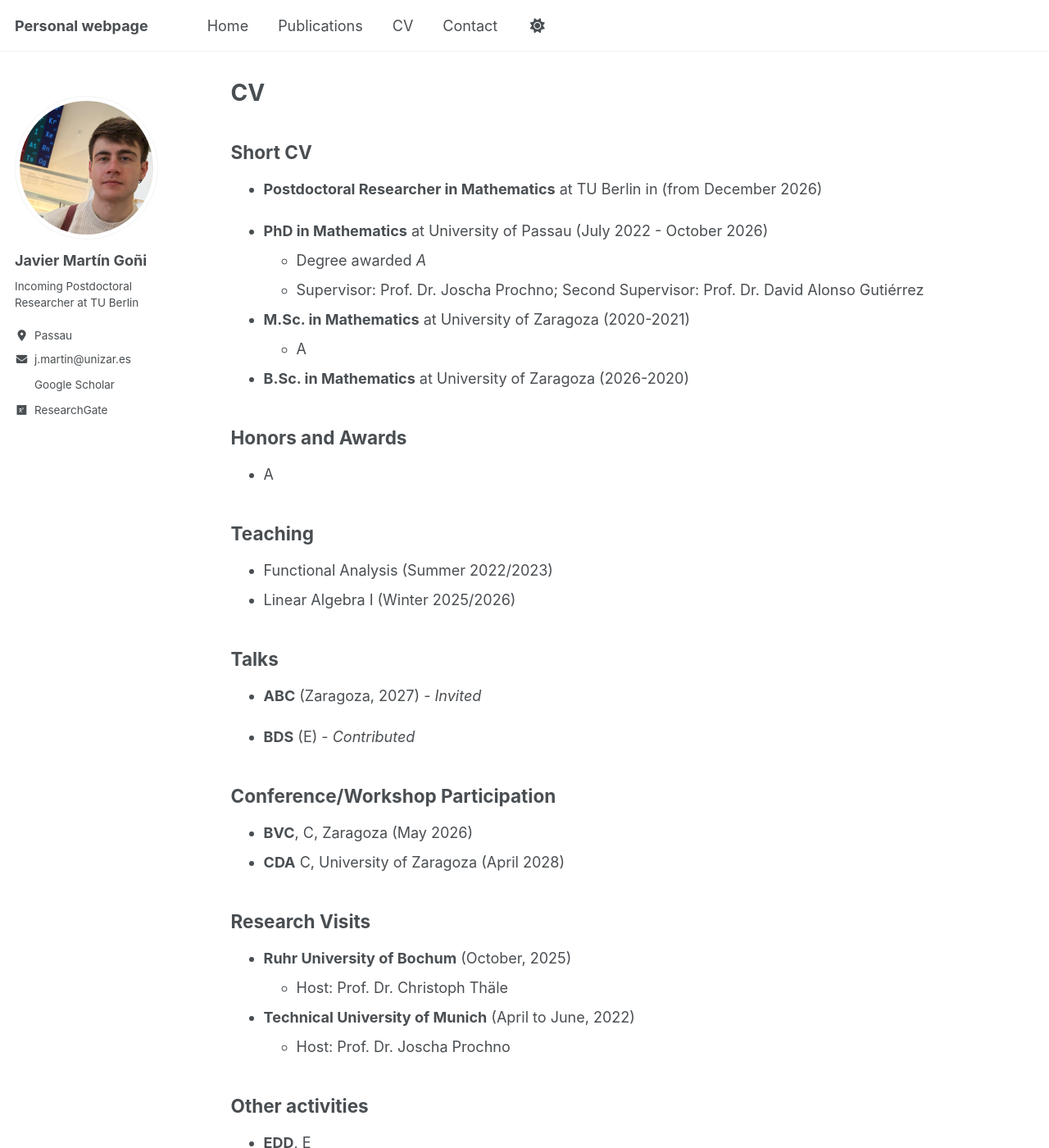
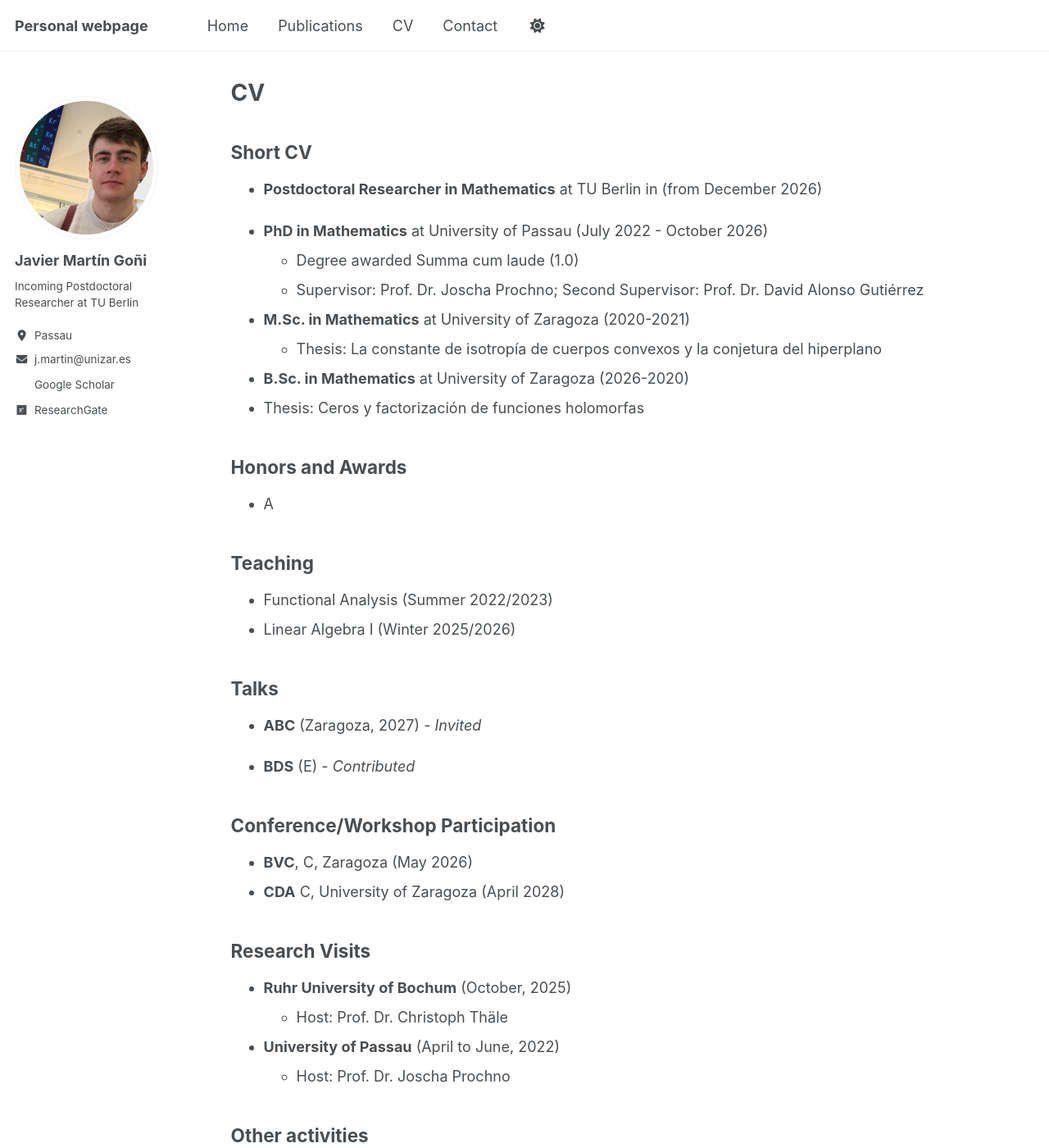
Before and after one commit to javiermartingoni/javiermartingoni.github.io, a Jekyll site: the page built from _pages/cv.md, in a window 1280 px wide and 1400 px high. Shown: the whole window at 82% size. Built offline with Jekyll 4.4.1, drawn with Linux system fonts in a browser that asks for light colours; a style sheet for code colours, icons or effects is not loaded; a file with an impossible date is left out.

Commit message:
cambios en cv md

```diff
--- a/_pages/cv.md
+++ b/_pages/cv.md
@@ -14,13 +14,15 @@ redirect_from:
 * **Postdoctoral Researcher in Mathematics** at TU Berlin in (from December 2026)
 
 * **PhD in Mathematics** at University of Passau (July 2022 - October 2026)
-  * Degree awarded *A*
+  * Degree awarded Summa cum laude (1.0)
   * Supervisor: Prof. Dr. Joscha Prochno; Second Supervisor: Prof. Dr. David Alonso Gutiérrez
 
 * **M.Sc. in Mathematics** at University of Zaragoza (2020-2021)
-  * A
+  * Thesis: La constante de isotropía de cuerpos
+convexos y la conjetura del hiperplano
 
 * **B.Sc. in Mathematics** at University of Zaragoza (2026-2020)
+* Thesis: Ceros y factorización de funciones holomorfas
 
 ## Honors and Awards
 
@@ -48,7 +50,7 @@ redirect_from:
 * **Ruhr University of Bochum** (October, 2025)
   * Host: Prof. Dr. Christoph Thäle
 
-* **Technical University of Munich** (April to June, 2022)
+* **University of Passau** (April to June, 2022)
   * Host: Prof. Dr. Joscha Prochno
 
 
```
